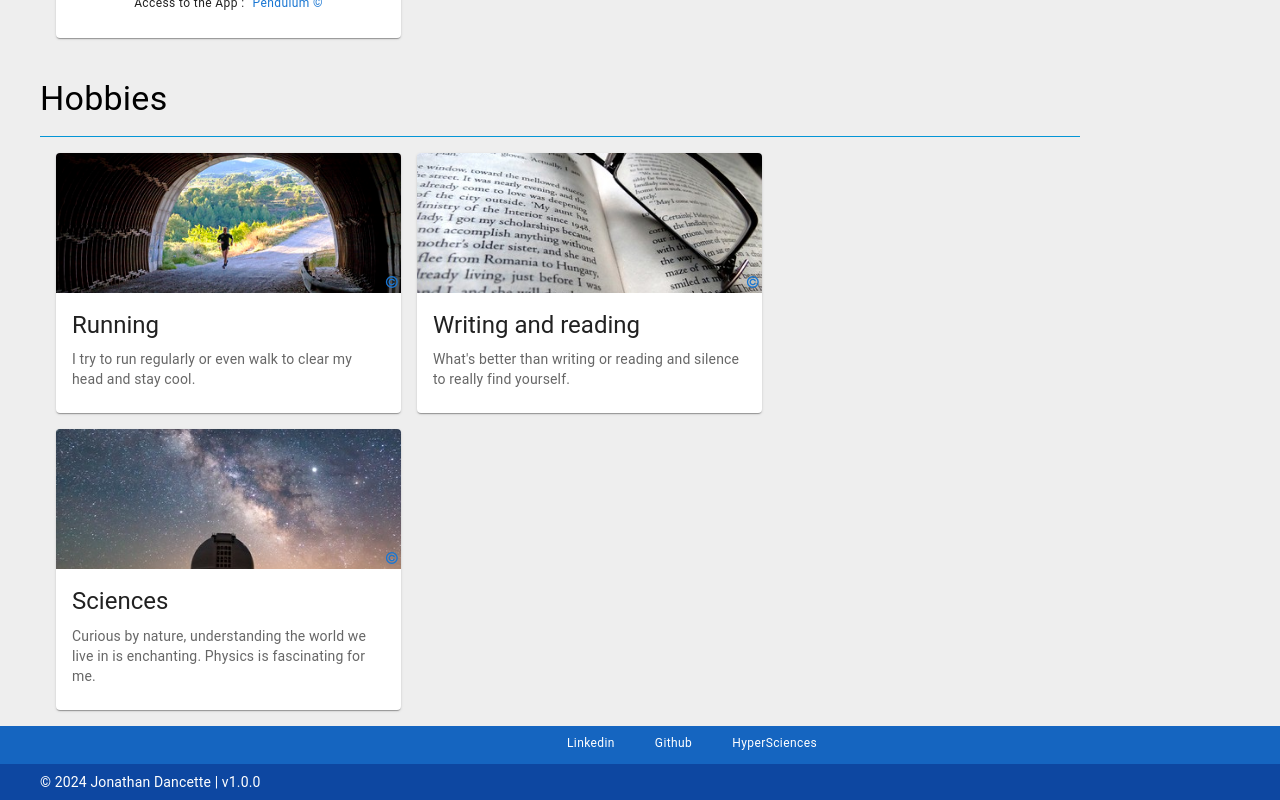
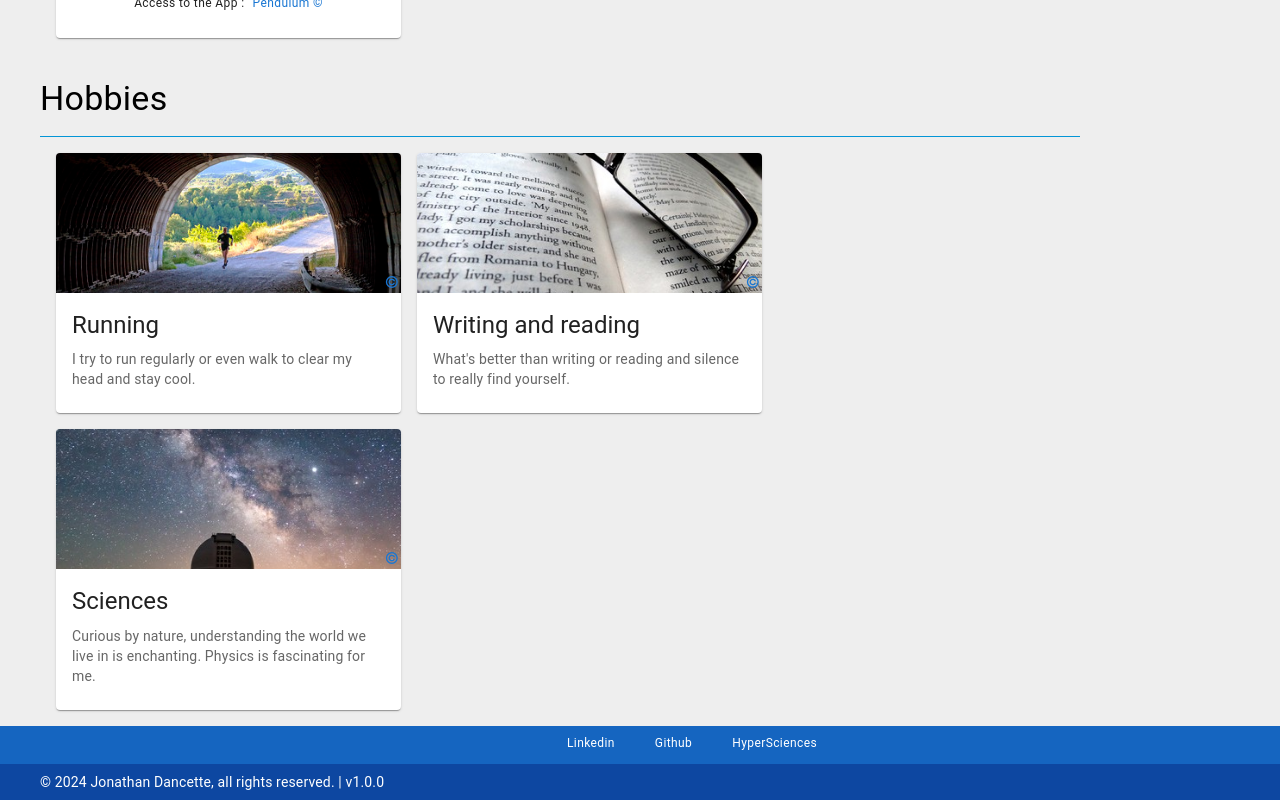
Before and after one commit to MyJooeee/contact-me, a React (Create React App) app: page / in a window 1280 px wide. Shown: the part 3037-3837 px from the top of the page. Built offline with nearby package versions, Linux system fonts and the light colour scheme.

Commit message:
setup gh-pages

```diff
--- a/package.json
+++ b/package.json
@@ -18,6 +18,8 @@
   },
   "scripts": {
     "start": "react-scripts start",
+    "predeploy" : "npm run build",
+    "deploy" : "gh-pages -d build",
     "build": "react-scripts build",
     "test": "react-scripts test",
     "eject": "react-scripts eject"
@@ -39,5 +41,8 @@
       "last 1 firefox version",
       "last 1 safari version"
     ]
+  },
+  "devDependencies": {
+    "gh-pages": "^6.1.1"
   }
 }
--- a/src/ContactMe/index.js
+++ b/src/ContactMe/index.js
@@ -336,7 +336,7 @@ const ContactMe = () => {
             py: 1,
             pl: 5
           }}>
-          <Typography variant="body2" sx={{ color: 'white' }} >© 2024 Jonathan Dancette | v1.0.0 </Typography>
+          <Typography variant="body2" sx={{ color: 'white' }}>© 2024 Jonathan Dancette, all rights reserved. | v1.0.0</Typography>
         </Stack>
       </Stack>
       <Drawer
```
Also changed, not shown: 1 other file (tests, documents, lock files or other folders).
